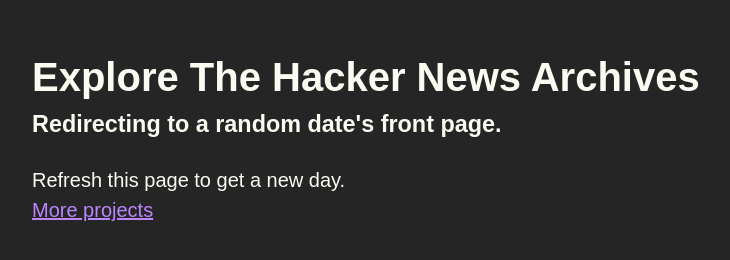
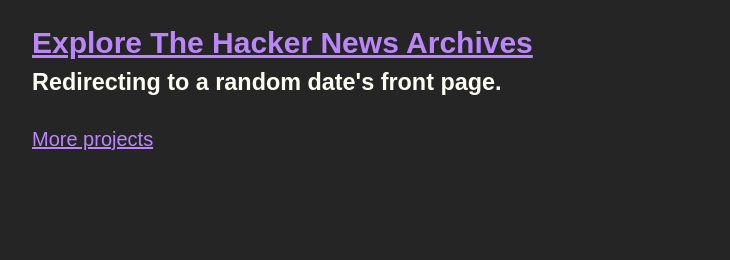
Before and after one commit to nickipedia/Random-HackerNews-Front-Page, a plain HTML site: page index.html in a window 1280 px wide. Shown: the whole page, without its empty margins (258-988 px from the left). Drawn offline with Linux system fonts and the light colour scheme.

Commit message:
Make clickable link instead of opening without consent

```diff
--- a/index.html
+++ b/index.html
@@ -19,14 +19,22 @@
                 text-align: left;
                 line-height: 1.5;
             }
+            #hnLink {
+                font-size: 1.5em;
+                font-weight: bold;
+                color: var(--purple);
+            }
         </style>
     </head>
     <body>
-        <h1 style="margin-bottom: 0;">Explore The Hacker News Archives</h1>
+        <a  id="hnLink" href="#">Explore The Hacker News Archives</a>
         <h3 style="margin-top: 0;">Redirecting to a random date's front page.</h3>
-        <p style="margin-bottom: 0;">Refresh this page to get a new day.</p>
         <a style="color: var(--purple);" href="https://nickipedia.dev/">More projects</a>
         <script>
+            const hnLink = document.getElementById('hnLink');
+
+            hnLink.addEventListener('click', function(event) {
+               event.preventDefault();
                // Get the current date and first date of news on HN
                 const currentDate = new Date();
                 const endDate = new Date('2007-02-19');
@@ -44,6 +52,7 @@
                 // Create final url and add it to the browsers history
                 const targetUrl = `https://news.ycombinator.com/front?day=${year}-${month}-${day}`;
                window.open(targetUrl, '_blank');
+           });
         </script>
 
     </body>
```
Lines whose indentation alone changed are shown as unchanged.
